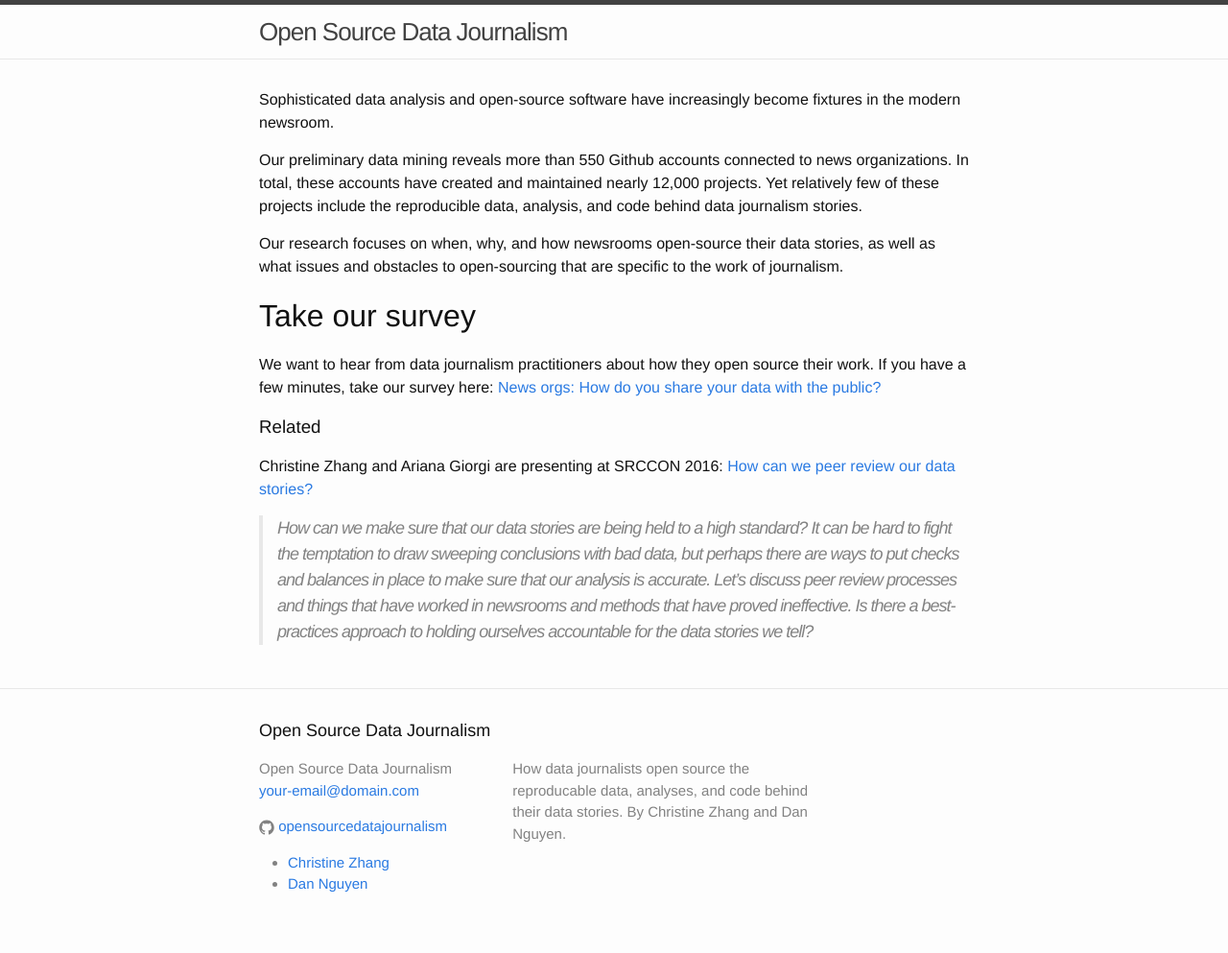
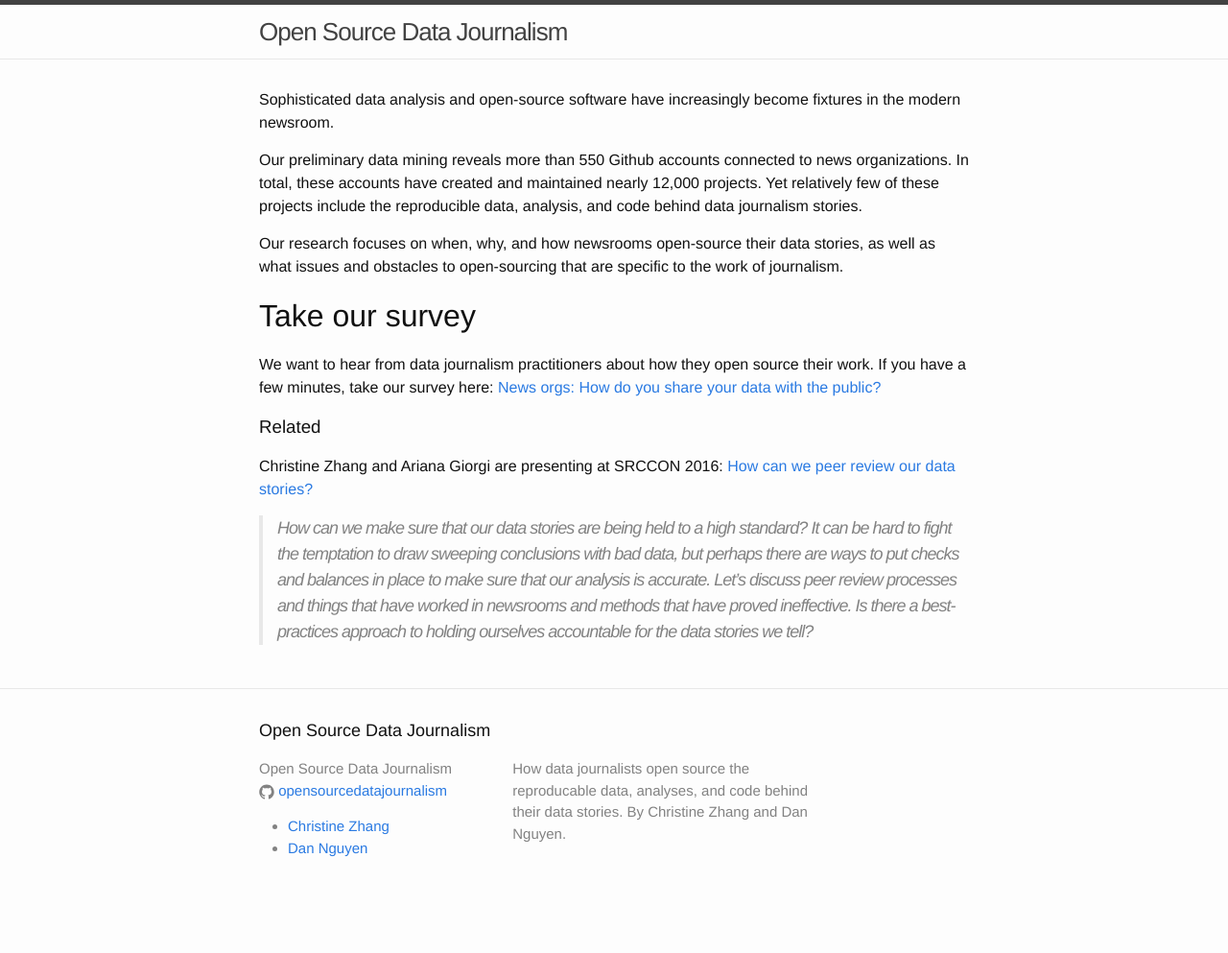
Before and after one commit to opensourcedatajournalism/opensourcedatajournalism.github.io, a Jekyll site: the page built from index.html, in a window 1280 px wide. Shown: the whole page at 96% size. Built offline with Jekyll 4.4.1, drawn with Linux system fonts in a browser that asks for light colours; after the commit the page ends 955 px from its top, so only the background shows below that.

Commit message:
git icon

```diff
--- a/_includes/footer.html
+++ b/_includes/footer.html
@@ -8,16 +8,12 @@
       <div class="footer-col footer-col-1">
         <ul class="contact-list">
           <li>{{ site.title }}</li>
-          <li><a href="mailto:{{ site.email }}">{{ site.email }}</a></li>
+          <li>
+            {% include icon-github.html username=site.github_username reponame="opensourcedatajournalism.github.io" %}
+          </li>
+
         </ul>
 
-        <ul class="social-media-list">
-          {% if site.github_username %}
-          <li>
-            {% include icon-github.html username=site.github_username %}
-          </li>
-          {% endif %}
-        </ul>
         <ul>
           <li><a href="https://twitter.com/christinezhang">Christine Zhang</a></li>
           <li><a href="https://twitter.com/dancow">Dan Nguyen</a></li>
--- a/_includes/icon-github.html
+++ b/_includes/icon-github.html
@@ -1 +1 @@
-<a href="https://github.com/{{ include.username }}"><span class="icon icon--github">{% include icon-github.svg %}</span><span class="username">{{ include.username }}</span></a>
+<a href="https://github.com/{{ include.username }}/{{ include.reponame }}"><span class="icon icon--github">{% include icon-github.svg %}</span><span class="username">{{ include.username }}</span></a>
```
